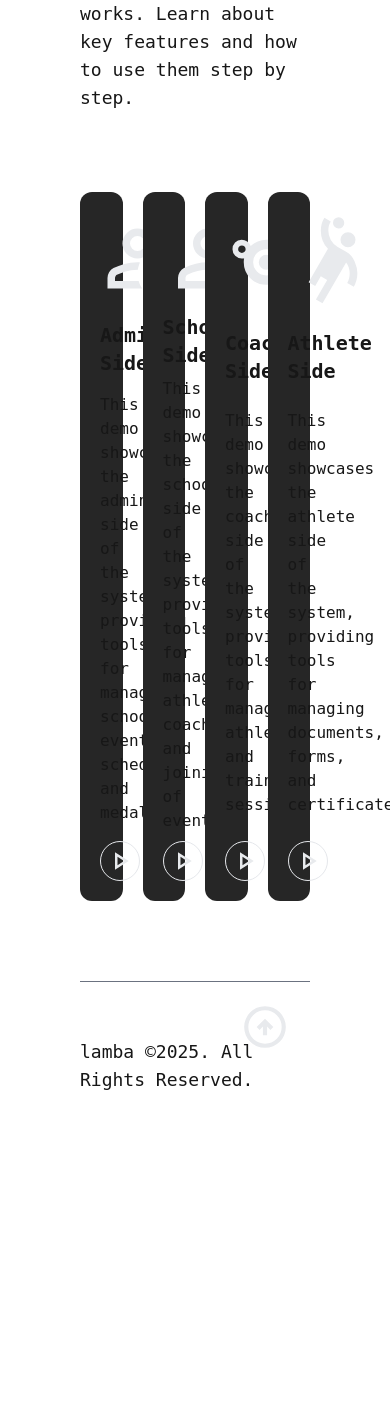
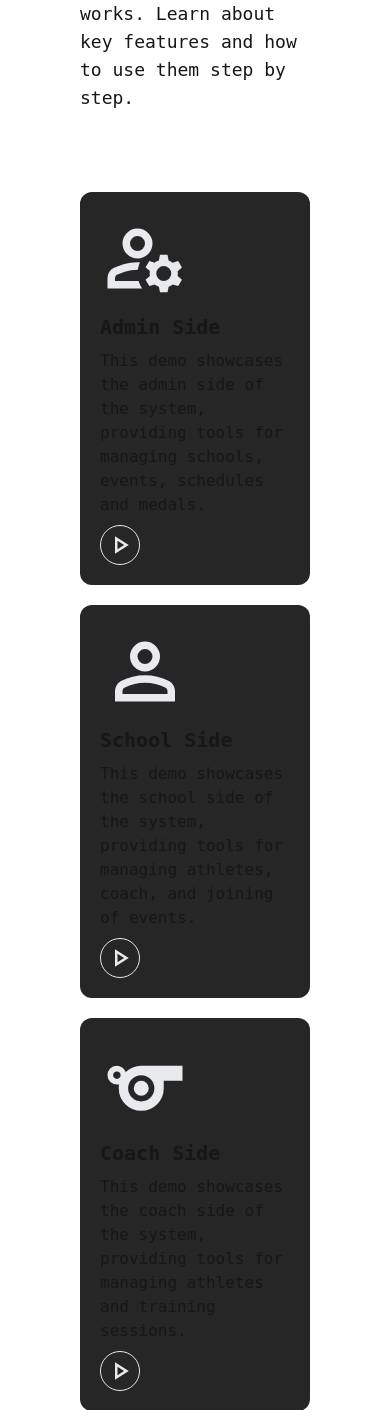
Before and after one commit to wencxx/nopsscea-guide, a Flask app: page /demo in a window 390 px wide; the page is wider, and only the part inside the window is pictured. Shown: the part 396-1806 px from the top of that part. Before the commit the page ends 1486 px from the top of that part, so only its background shows below. Run offline with Flask 3, Linux system fonts and the light colour scheme.

Commit message:
fixed again

```diff
--- a/templates/demo.html
+++ b/templates/demo.html
@@ -5,7 +5,7 @@
         <div class="space-y-20 w-full">
             <h1 class="text-5xl capitalize">Demonstration Video</h1>
             <p class="text-lg">Watch our videos to see how the system works. Learn about key features and how to use them step by step.</p>
-            <div class="grid grid-cols-4 gap-5">
+            <div class="grid md:grid-cols-2 lg:grid-cols-4 gap-5">
                 <div class="p-5 rounded-xl bg-neutral-800 flex flex-col gap-y-2 justify-between">
                     <svg xmlns="http://www.w3.org/2000/svg" height="93px" viewBox="0 -960 960 960" width="90px" fill="#e8eaed"><path d="M400-480q-66 0-113-47t-47-113q0-66 47-113t113-47q66 0 113 47t47 113q0 66-47 113t-113 47ZM80-160v-112q0-33 17-62t47-44q51-26 115-44t141-18h14q6 0 12 2-8 18-13.5 37.5T404-360h-4q-71 0-127.5 18T180-306q-9 5-14.5 14t-5.5 20v32h252q6 21 16 41.5t22 38.5H80Zm560 40-12-60q-12-5-22.5-10.5T584-204l-58 18-40-68 46-40q-2-14-2-26t2-26l-46-40 40-68 58 18q11-8 21.5-13.5T628-460l12-60h80l12 60q12 5 22.5 11t21.5 15l58-20 40 70-46 40q2 12 2 25t-2 25l46 40-40 68-58-18q-11 8-21.5 13.5T732-180l-12 60h-80Zm40-120q33 0 56.5-23.5T760-320q0-33-23.5-56.5T680-400q-33 0-56.5 23.5T600-320q0 33 23.5 56.5T680-240ZM400-560q33 0 56.5-23.5T480-640q0-33-23.5-56.5T400-720q-33 0-56.5 23.5T320-640q0 33 23.5 56.5T400-560Zm0-80Zm12 400Z"/></svg>
                     <h1 class="text-xl font-bold">Admin Side</h1>
```
